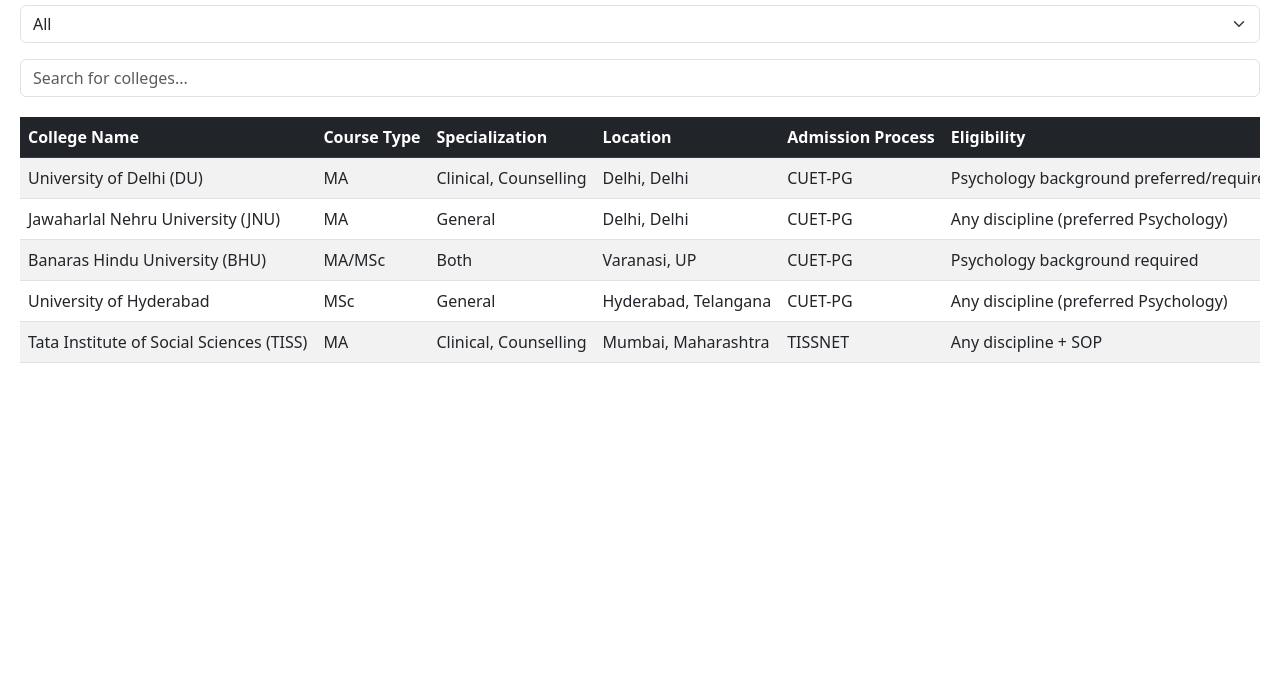
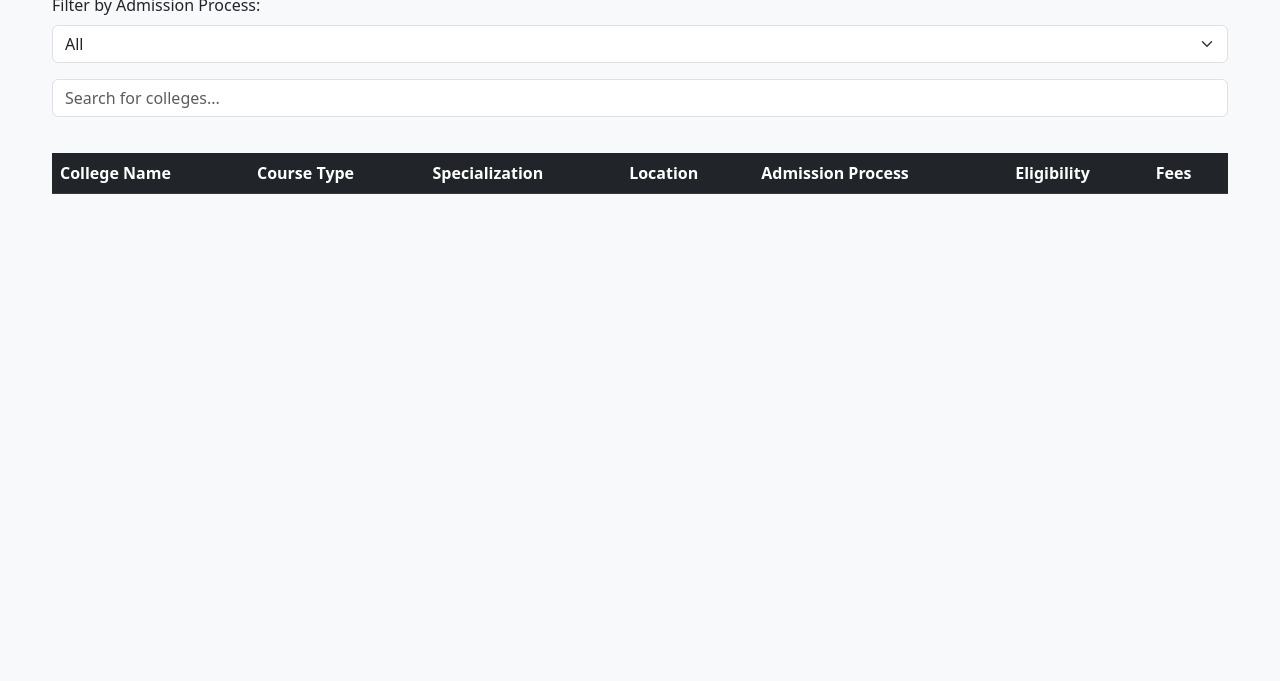
Before and after one commit to catsinboots/NoBsPGPsych, a plain HTML site: page index.html in a window 1280 px wide. Shown: the part 119-800 px from the top of the page. Drawn offline with nearby package versions, Linux system fonts and the light colour scheme.

Commit message:
Update index.html

```diff
--- a/index.html
+++ b/index.html
@@ -6,12 +6,15 @@
   <title>PG Colleges Directory</title>
   <link href="https://cdn.jsdelivr.net/npm/bootstrap@5.3.0/dist/css/bootstrap.min.css" rel="stylesheet">
   <style>
-    body { padding: 20px; }
+    body { padding: 40px; background-color: #f8f9fa; }
     table { margin-top: 20px; }
-    th, td { white-space: nowrap; }
+    th, td { white-space: nowrap; word-wrap: break-word; }
+    h1 { color: #343a40; }
+    .container { max-width: 1200px; margin: 0 auto; }
   </style>
 </head>
 <body>
+  <div class="container">
     <h1 class="mb-4">PG Psychology Colleges in India</h1>
 
     <label for="cuetFilter" class="form-label">Filter by Admission Process:</label>
@@ -23,8 +26,8 @@
 
     <input type="text" id="searchInput" class="form-control mt-3" placeholder="Search for colleges..." onkeyup="filterTable()" />
 
-  <div class="table-responsive">
-    <table class="table table-striped" id="collegeTable">
+    <div class="table-responsive mt-3">
+      <table class="table table-striped table-hover" id="collegeTable">
         <thead class="table-dark">
           <tr>
             <th>College Name</th>
@@ -40,6 +43,7 @@
           <!-- Data will be injected by JS -->
         </tbody>
       </table>
+    </div>
   </div>
 
   <script>
@@ -99,14 +103,4 @@
         const matchesProcess = (process === "All") ||
           (process === "CUET-PG" && college.process === "CUET-PG") ||
           (process === "Non-CUET" && college.process !== "CUET-PG");
-        return matchesSearch && matchesProcess;
-      });
-
-      renderTable(filtered);
-    }
-
-    // Initial render
-    renderTable(data);
-  </script>
-</body>
-</html>
+        return matchesSearch &&
```
Lines whose indentation alone changed are shown as unchanged.
